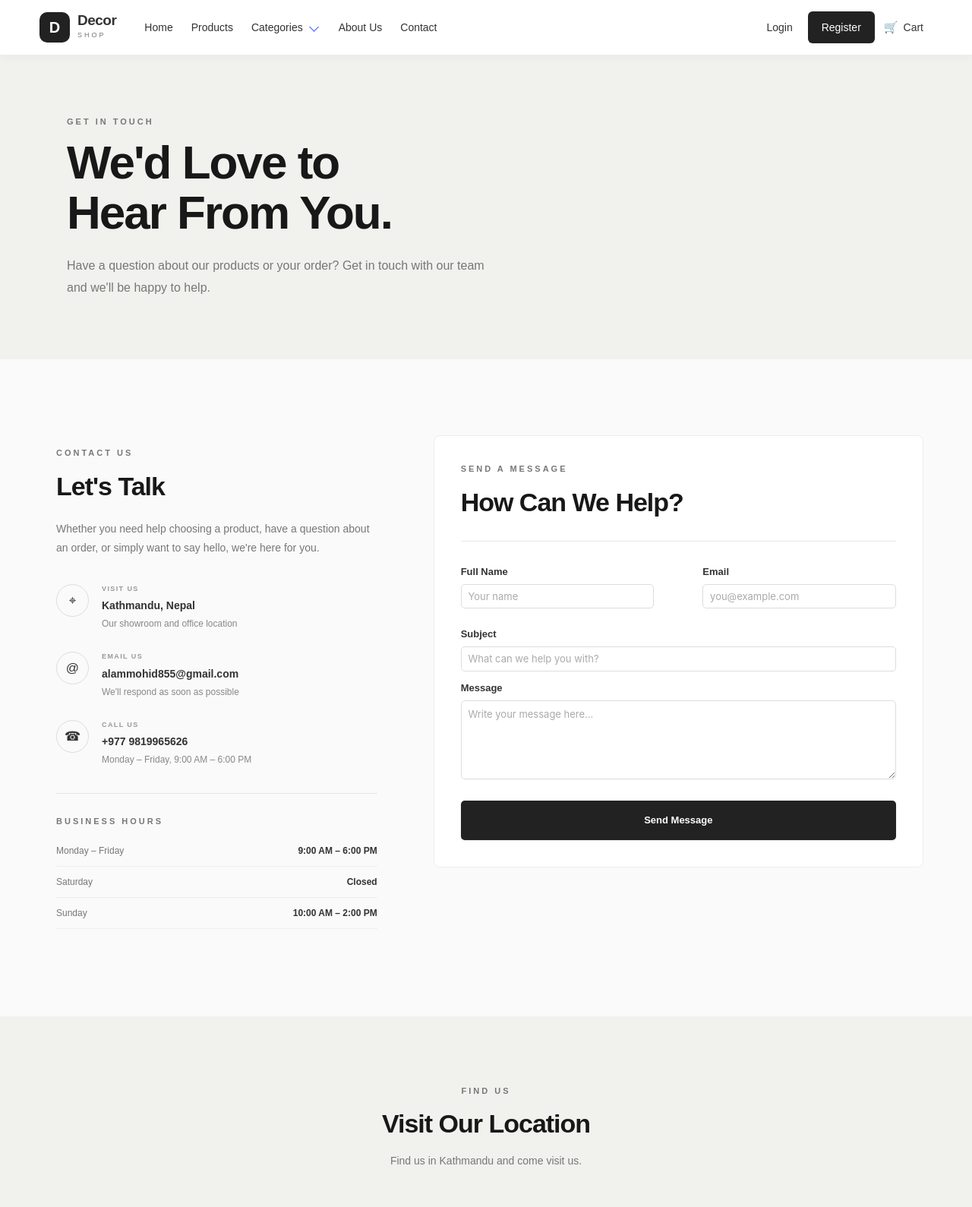
After one commit to mdmohid/Decor_Shop, a Django app: page /contact/ in a window 1280 px wide. The commit adds this page. Shown: the top 1589 px of the page at 76% size. Run offline with Django 5.2, Linux system fonts and the light colour scheme; data that the repository does not hold is empty.

Commit message:
contact us page implemented

```diff
--- a/myshop/static/css/style.css
+++ b/myshop/static/css/style.css
@@ -2531,6 +2531,258 @@ body {
 }
 
 
+/* Contact Page */
+
+/* Contact-hero */
+
+.contact-hero {
+    min-height: 400px;
+    display: flex;
+    align-items: center;
+    background: #f1f1ee;
+}
+
+.contact-hero-content {
+    max-width: 700px;
+    padding: 75px 24px;
+}
+
+.contact-hero h1 {
+    color: #181818;
+    font-size: clamp(42px, 5vw, 62px);
+    line-height: 1.08;
+    font-weight: 700;
+    letter-spacing: -2px;
+    margin: 12px 0 22px;
+}
+
+.contact-hero-content > p:last-child {
+    max-width: 580px;
+    color: #777;
+    font-size: 16px;
+    line-height: 1.8;
+}
+
+
+/* Contact section */
+.contact-section {
+    padding: 100px 24px;
+    background: #fafafa;
+}
+
+
+/* Contact information */
+.contact-info {
+    padding: 15px 10px;
+}
+
+.contact-info h2,
+.contact-form-card h2 {
+    color: #181818;
+    font-size: 34px;
+    font-weight: 700;
+    letter-spacing: -1px;
+    margin-top: 8px;
+}
+
+.contact-intro {
+    color: #777;
+    font-size: 14px;
+    line-height: 1.8;
+    margin: 18px 0 35px;
+    max-width: 470px;
+}
+
+
+/* Contact details */
+.contact-detail {
+    display: flex;
+    align-items: flex-start;
+    gap: 17px;
+    margin-bottom: 28px;
+}
+
+.contact-detail-icon {
+    width: 43px;
+    height: 43px;
+    flex-shrink: 0;
+    display: flex;
+    align-items: center;
+    justify-content: center;
+    border: 1px solid #ddd;
+    border-radius: 50%;
+    color: #333;
+    font-size: 17px;
+}
+
+.contact-detail div:last-child {
+    display: flex;
+    flex-direction: column;
+}
+
+.contact-detail span {
+    color: #999;
+    font-size: 9px;
+    font-weight: 600;
+    letter-spacing: 1.4px;
+    margin-bottom: 5px;
+}
+
+.contact-detail strong {
+    color: #333;
+    font-size: 14px;
+    font-weight: 600;
+    margin-bottom: 4px;
+}
+
+.contact-detail p {
+    color: #888;
+    font-size: 12px;
+}
+
+
+/* Business hours */
+.contact-hours {
+    border-top: 1px solid #e5e5e5;
+    margin-top: 35px;
+    padding-top: 28px;
+    max-width: 470px;
+}
+
+.hours-row {
+    display: flex;
+    justify-content: space-between;
+    gap: 20px;
+    padding: 11px 0;
+    border-bottom: 1px solid #eee;
+}
+
+.hours-row span {
+    color: #777;
+    font-size: 12px;
+}
+
+.hours-row strong {
+    color: #333;
+    font-size: 12px;
+    font-weight: 600;
+}
+
+
+/* Contact form*/
+.contact-form-card {
+    background: #fff;
+    border: 1px solid #eee;
+    border-radius: 8px;
+    padding: 35px;
+}
+
+.contact-divider {
+    height: 1px;
+    background: #e8e8e8;
+    margin: 25px 0 30px;
+}
+
+.contact-form-card .label {
+    color: #333;
+    font-size: 13px;
+    font-weight: 600;
+}
+
+.contact-input {
+    border-color: #ddd;
+    border-radius: 5px;
+    box-shadow: none;
+    font-size: 13px;
+}
+
+.contact-input:focus {
+    border-color: #555;
+    box-shadow: none;
+}
+
+.contact-input::placeholder {
+    color: #aaa;
+}
+
+.contact-form-card textarea {
+    min-height: 150px;
+    resize: vertical;
+}
+
+.contact-submit {
+    margin-top: 28px;
+}
+
+.contact-submit-button {
+    width: 100%;
+    height: 52px;
+    border: none;
+    border-radius: 5px;
+    background: #222;
+    color: #fff;
+    font-size: 13px;
+    font-weight: 600;
+    transition: all .25s ease;
+}
+
+.contact-submit-button:hover {
+    background: #444;
+    color: #fff;
+    transform: translateY(-1px);
+}
+
+
+/* Google map */
+.contact-map-section {
+    padding: 90px 24px 100px;
+    background: #f1f1ee;
+}
+
+.contact-map {
+    width: 100%;
+    overflow: hidden;
+    border-radius: 8px;
+    border: 1px solid #ddd;
+    background: #ddd;
+}
+
+.contact-map iframe {
+    display: block;
+}
+
+
+/* Contact CTA */
+.contact-cta {
+    padding: 90px 24px;
+    background: #222;
+    text-align: center;
+}
+
+.contact-cta .section-label {
+    color: #aaa;
+}
+
+.contact-cta h2 {
+    color: #fff;
+    font-size: 38px;
+    font-weight: 700;
+    letter-spacing: -1px;
+    margin: 10px 0 15px;
+}
+
+.contact-cta p:not(.section-label) {
+    color: #aaa;
+    font-size: 14px;
+    line-height: 1.7;
+    margin-bottom: 28px;
+}
+
+.contact-cta .hero-button {
+    display: inline-flex;
+}
+
+
 /* footer */
 
 .decor-footer {
--- /dev/null
+++ b/myshop/templates/contact.html
@@ -0,0 +1,231 @@
+{% extends 'base.html' %} {% block title %}Contact Us | Decor Shop{% endblock %}
+{% block content %}
+
+<!-- Contact hero -->
+<section class="contact-hero">
+  <div class="container">
+    <div class="contact-hero-content">
+      <p class="section-label">GET IN TOUCH</p>
+
+      <h1>
+        We'd Love to<br />
+        Hear From You.
+      </h1>
+
+      <p>
+        Have a question about our products or your order? Get in touch with our
+        team and we'll be happy to help.
+      </p>
+    </div>
+  </div>
+</section>
+
+<!-- Contact information and Form -->
+<section class="contact-section">
+  <div class="container">
+    <div class="columns is-variable is-8">
+      <!-- contact information -->
+      <div class="column is-5">
+        <div class="contact-info">
+          <p class="section-label">CONTACT US</p>
+
+          <h2>Let's Talk</h2>
+
+          <p class="contact-intro">
+            Whether you need help choosing a product, have a question about an
+            order, or simply want to say hello, we're here for you.
+          </p>
+
+          <!-- Address -->
+          <div class="contact-detail">
+            <div class="contact-detail-icon">⌖</div>
+
+            <div>
+              <span> VISIT US </span>
+
+              <strong> Kathmandu, Nepal </strong>
+
+              <p>Our showroom and office location</p>
+            </div>
+          </div>
+
+          <!-- Email -->
+          <div class="contact-detail">
+            <div class="contact-detail-icon">@</div>
+
+            <div>
+              <span> EMAIL US </span>
+
+              <strong> alammohid855@gmail.com </strong>
+
+              <p>We'll respond as soon as possible</p>
+            </div>
+          </div>
+
+          <!-- Phone -->
+          <div class="contact-detail">
+            <div class="contact-detail-icon">☎</div>
+
+            <div>
+              <span> CALL US </span>
+
+              <strong> +977 9819965626 </strong>
+
+              <p>Monday – Friday, 9:00 AM – 6:00 PM</p>
+            </div>
+          </div>
+
+          <!-- Business hours -->
+          <div class="contact-hours">
+            <p class="section-label">BUSINESS HOURS</p>
+
+            <div class="hours-row">
+              <span> Monday – Friday </span>
+
+              <strong> 9:00 AM – 6:00 PM </strong>
+            </div>
+
+            <div class="hours-row">
+              <span> Saturday </span>
+
+              <strong> Closed </strong>
+            </div>
+
+            <div class="hours-row">
+              <span> Sunday </span>
+
+              <strong> 10:00 AM – 2:00 PM </strong>
+            </div>
+          </div>
+        </div>
+      </div>
+
+      <!-- contact form -->
+      <div class="column is-7">
+        <div class="contact-form-card">
+          <p class="section-label">SEND A MESSAGE</p>
+
+          <h2>How Can We Help?</h2>
+
+          <div class="contact-divider"></div>
+
+          <form method="POST">
+            {% csrf_token %}
+
+            <!-- Name and Email -->
+            <div class="columns">
+              <div class="column">
+                <div class="field">
+                  <label class="label"> Full Name </label>
+
+                  <div class="control">
+                    <input
+                      class="input contact-input"
+                      type="text"
+                      name="name"
+                      placeholder="Your name"
+                      required
+                    />
+                  </div>
+                </div>
+              </div>
+
+              <div class="column">
+                <div class="field">
+                  <label class="label"> Email </label>
+
+                  <div class="control">
+                    <input
+                      class="input contact-input"
+                      type="email"
+                      name="email"
+                      placeholder="you@example.com"
+                      required
+                    />
+                  </div>
+                </div>
+              </div>
+            </div>
+
+            <!-- Subject -->
+            <div class="field">
+              <label class="label"> Subject </label>
+
+              <div class="control">
+                <input
+                  class="input contact-input"
+                  type="text"
+                  name="subject"
+                  placeholder="What can we help you with?"
+                  required
+                />
+              </div>
+            </div>
+
+            <!-- Message -->
+            <div class="field">
+              <label class="label"> Message </label>
+
+              <div class="control">
+                <textarea
+                  class="textarea contact-input"
+                  name="message"
+                  placeholder="Write your message here..."
+                  required
+                ></textarea>
+              </div>
+            </div>
+
+            <!-- Submit button -->
+            <div class="contact-submit">
+              <button type="submit" class="button contact-submit-button">
+                Send Message
+              </button>
+            </div>
+          </form>
+        </div>
+      </div>
+    </div>
+  </div>
+</section>
+
+<!-- Google map -->
+<section class="contact-map-section">
+  <div class="container">
+    <div class="section-heading">
+      <p class="section-label">FIND US</p>
+
+      <h2>Visit Our Location</h2>
+
+      <p>Find us in Kathmandu and come visit us.</p>
+    </div>
+
+    <div class="contact-map">
+      <iframe
+        src="https://www.google.com/maps?q=Kathmandu,Nepal&output=embed"
+        width="100%"
+        height="450"
+        style="border: 0"
+        allowfullscreen=""
+        loading="lazy"
+        referrerpolicy="no-referrer-when-downgrade"
+      >
+      </iframe>
+    </div>
+  </div>
+</section>
+
+<!-- Contact cta -->
+<section class="contact-cta">
+  <div class="container">
+    <p class="section-label">NEED HELP?</p>
+
+    <h2>We're Here to Help.</h2>
+
+    <p>Explore our collection or get in touch with our team.</p>
+
+    <a href="{% url 'products' %}" class="hero-button"> Explore Products </a>
+  </div>
+</section>
+
+{% endblock %}
--- a/myshop/templates/header.html
+++ b/myshop/templates/header.html
@@ -124,7 +124,7 @@
         </div>
 
         <a class="navbar-item" href="{% url 'about' %}"> About Us </a>
-        <a class="navbar-item" href="#"> Contact </a>
+        <a class="navbar-item" href="{% url 'contact' %}"> Contact </a>
       </div>
 
       <!-- Right Side -->
--- a/myshop/urls.py
+++ b/myshop/urls.py
@@ -5,6 +5,7 @@ from . import views
 urlpatterns = [
   path('', views.home, name="home"),
   path('about/', views.about, name='about'),
+  path('contact/', views.contact, name='contact'),
   path('register/', views.register, name='register'),
   path('login/', views.login_view, name='login'),
   path('logout/', views.logout_view, name='logout'),
--- a/myshop/views.py
+++ b/myshop/views.py
@@ -24,9 +24,13 @@ def home(request):
         'featured_products': featured_products,
     })
 
-
+#about us
 def about(request):
   return render(request, 'about.html')
+
+#contact us
+def contact(request):
+    return render(request, 'contact.html')
 
 #products
 # def products(request):
```
